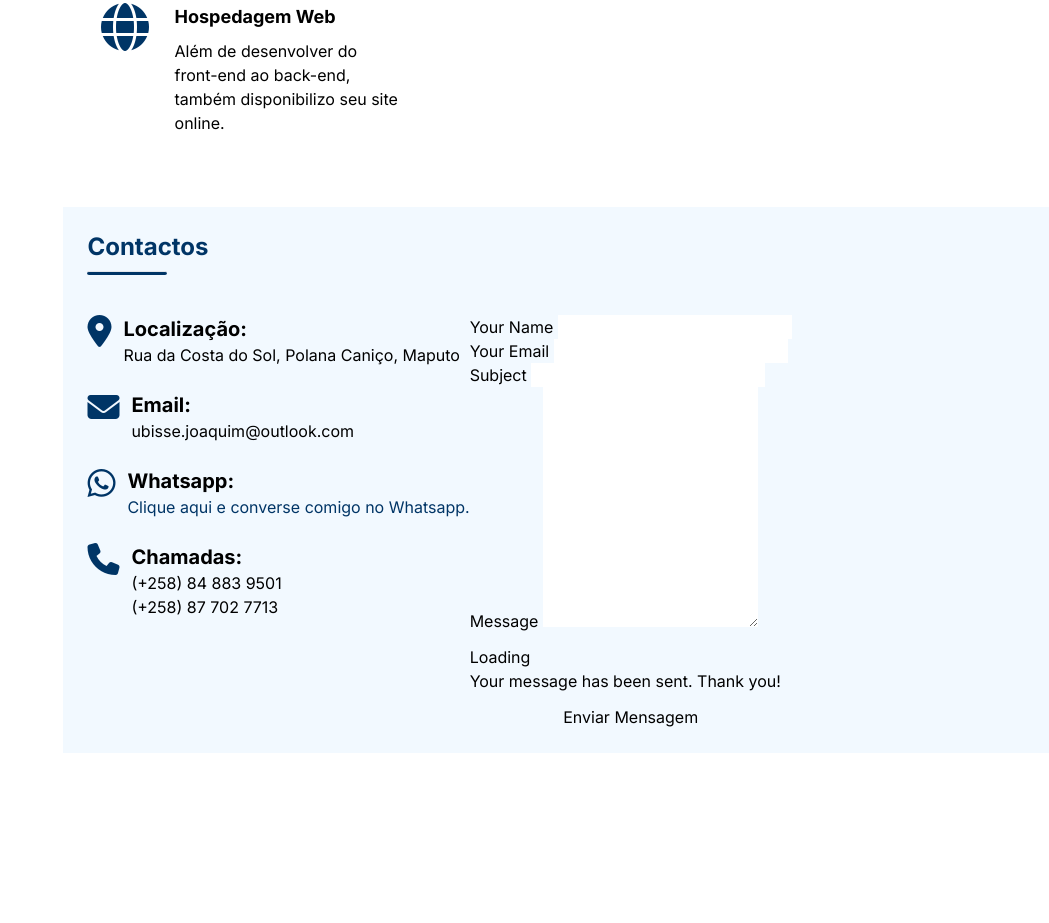
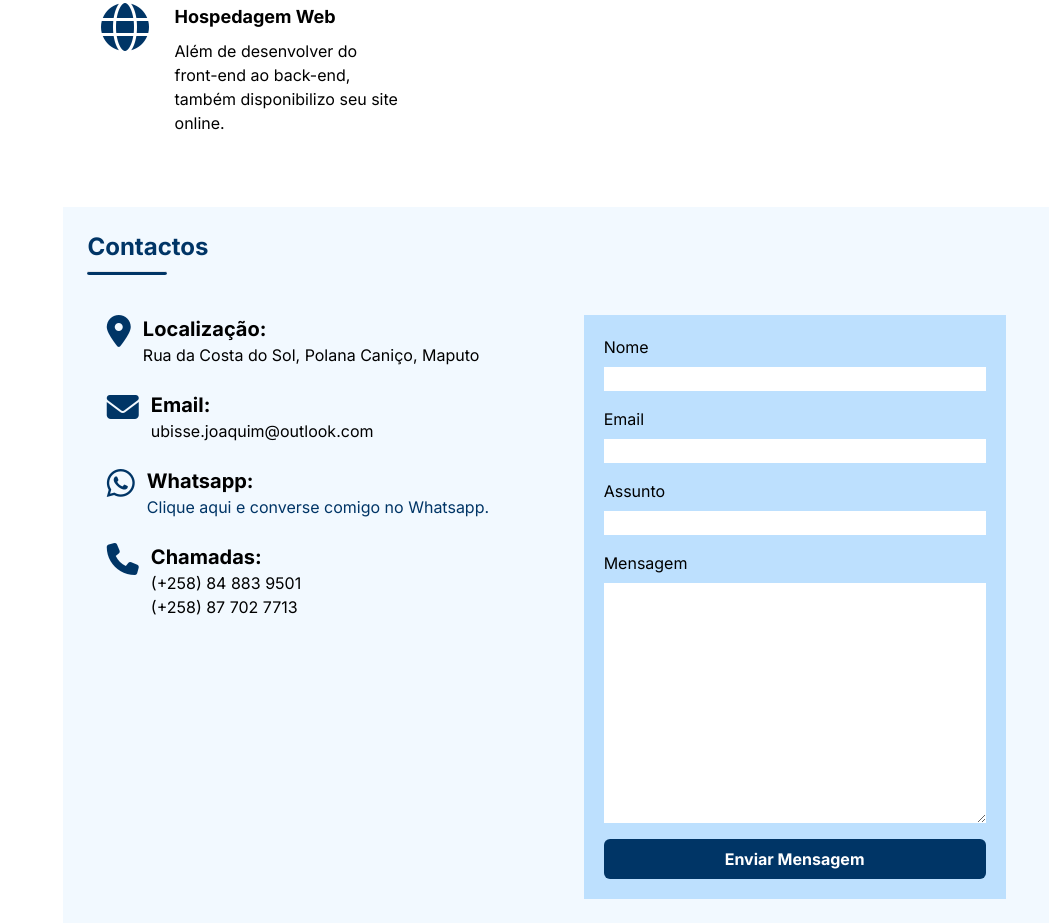
Before and after one commit to Jay-Ubisse/portfolio, a website: page index.html in a window 1280 px wide. Shown: the part 4325-5248 px from the top of the page, without its empty margins (231-1280 px from the left). Before the commit the page ends 5078 px from the top, so only its background shows below. Drawn offline with Linux system fonts and the light colour scheme.

Commit message:
finishing contacts section

```diff
--- a/index.html
+++ b/index.html
@@ -387,10 +387,10 @@
       </div>
     </section>
     <!--Services section-->
-    <section class="w-full mt-12 p-6 bg-white laptop:min-h-[450px] mobile:min-h-[1200px] font-inter">
+    <section id="services" class="w-full mt-12 p-6 bg-white laptop:min-h-[450px] mobile:min-h-[1200px] font-inter">
       <h1 class="text-[#003566] text-2xl font-bold mb-2">Serviços</h1>
       <hr class="w-20 bg-[#003566] h-[4px] mb-10 font-extrabold rounded" />
-      <div id="services" class="flex flex-col mobile:gap-16 mobile:w-fit mobile:mx-auto">
+      <div class="flex flex-col mobile:gap-16 mobile:w-fit mobile:mx-auto">
         <section class="flex laptop:flex-row laptop:justify-between mobile:flex-col mobile:gap-10">
           <div class="laptop:w-1/3 mobile:w-11/12 flex flex-row gap-3">
             <div class="w-1/4">
@@ -450,11 +450,11 @@
       </div>
     </section>
      <!--Contacts section-->
-     <section class="w-full mt-12 p-6 bg-[#bde0fe]/20 laptop:min-h-[450px] mobile:min-h-[1200px] font-inter">
+     <section id="contact" class="w-full mt-12 p-6 bg-[#bde0fe]/20 laptop:min-h-[450px] mobile:min-h-[1200px] font-inter">
       <h1 class="text-[#003566] text-2xl font-bold mb-2">Contactos</h1>
       <hr class="w-20 bg-[#003566] h-[4px] mb-10 font-extrabold rounded" />
-      <div class="flex laptop:flex-row mobile:flex-col">
-        <div>
+      <div class="flex laptop:flex-row laptop:justify-around mobile:flex-col mobile:gap-4">
+        <div class="laptop:w-[45%] mobile:w-[100%]">
           <div class="flex flex-col gap-6">
             <div class="flex flex-row gap-3">
               <div class="text-[#003566]">
@@ -498,32 +498,27 @@
             </div>
           </div>
         </div>
-        <div>
-          <form action="forms/contact.php" method="post" role="form" class="php-email-form">
-            <div>
-              <div>
-                <label for="name">Your Name</label>
+        <div class="bg-[#bde0fe] p-5 laptop:w-[45%] mobile:w-[100%]">
+          <form action="forms/contact.php" method="post" role="form" class="flex flex-col gap-4">
+            <div class="flex flex-col gap-4">
+              <div class="flex flex-col gap-2">
+                <label for="name">Nome</label>
                 <input type="text" name="name" id="name" required>
               </div>
-              <div>
-                <label for="name">Your Email</label>
+              <div class="flex flex-col gap-2">
+                <label for="name">Email</label>
                 <input type="email" name="email" id="email" required>
               </div>
             </div>
-            <div>
-              <label for="name">Subject</label>
+            <div class="flex flex-col gap-2">
+              <label for="name">Assunto</label>
               <input type="text" name="subject" id="subject" required>
             </div>
-            <div>
-              <label for="name">Message</label>
+            <div class="flex flex-col gap-2">
+              <label for="name">Mensagem</label>
               <textarea name="message" rows="10" required></textarea>
             </div>
-            <div class="my-3">
-              <div class="loading">Loading</div>
-              <div class="error-message"></div>
-              <div class="sent-message">Your message has been sent. Thank you!</div>
-            </div>
-            <div class="text-center"><button type="submit">Enviar Mensagem</button></div>
+            <div class="text-center bg-[#003566] py-2 px-5 rounded-md text-white font-semibold"><button type="submit">Enviar Mensagem</button></div>
           </form>
         </div>
       </div>
@@ -531,10 +526,6 @@
   </main>
   <footer class="hidden bg-[#415A77] p-1">
     <div class="laptop:flex-row mobile:flex-col laptop:gap-20 mobile:gap-5 w-fit mx-auto p-1 hidden">
-      <div
-        class="border-x-4 border-[#c1121f] px-2 rounded-full laptop:text-lg font-extrabold text-[#c1121f] mobile:w-fit mobile:mt-1 mobile:mx-auto mobile:text-xl">
-        U
-      </div>
       <p class="mt-3 laptop:text-sm mobile:text-xs">
         &copy;&nbsp;2022. Todos os direitos reservados.
         <span>Jay Ubisse</span>
```
Also changed, not shown: css/output.css.
